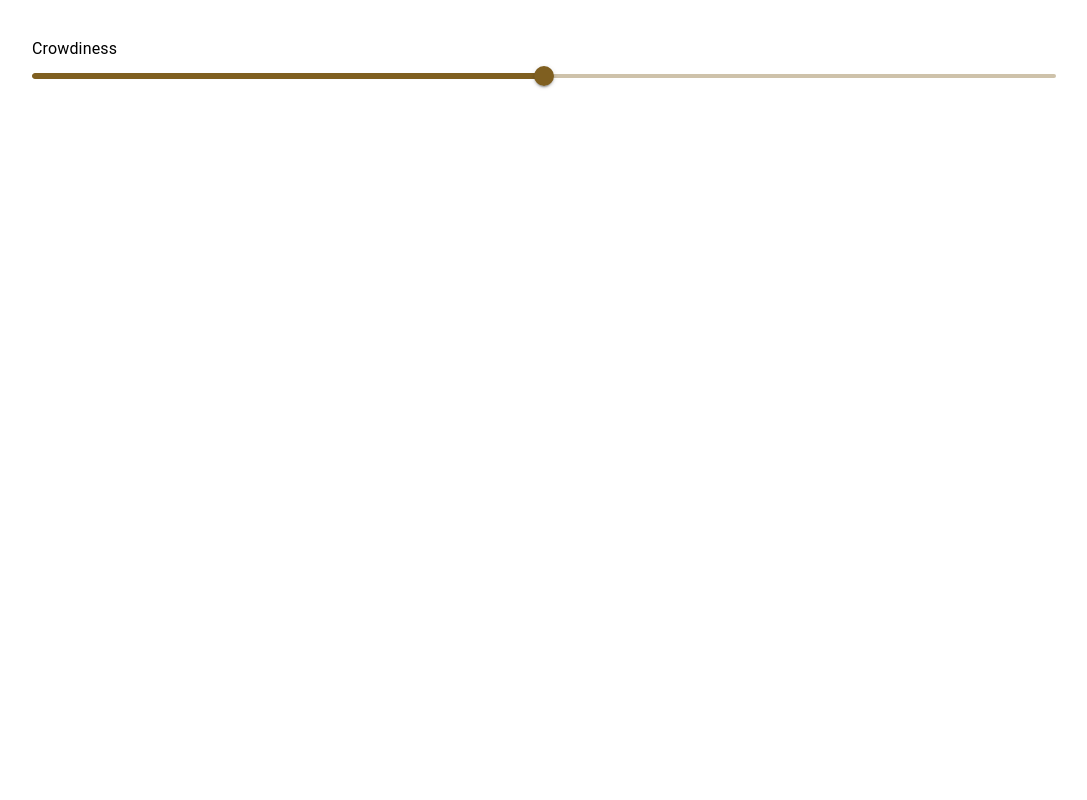
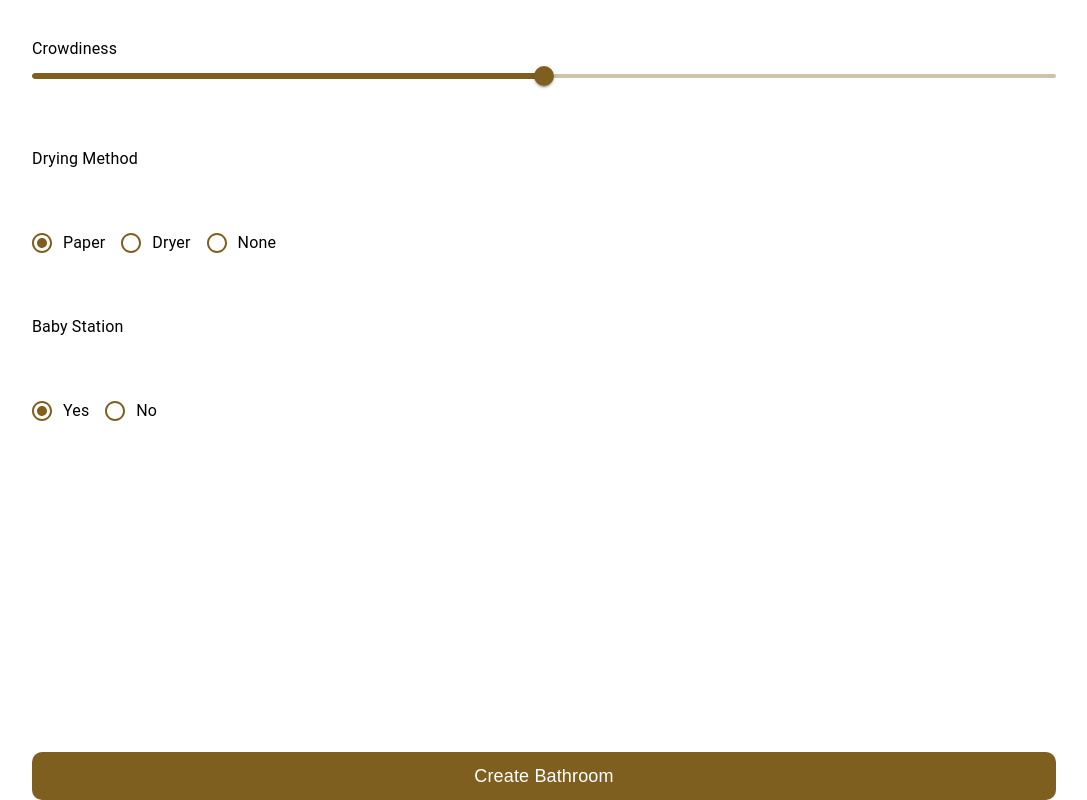
Before and after one commit to danielchungdev/Ploop, a React (Create React App) app in the folder frontend/: page /create-restroom in a window 1280 px wide. Shown: the part 773-1573 px from the top of the page, without its empty margins (96-1183 px from the left). Before the commit the page ends 920 px from the top, so only its background shows below. Built offline with nearby package versions, Linux system fonts and the light colour scheme.

Commit message:
asdfasdfasdf

```diff
--- a/frontend/src/Pages/CreateRestroom.js
+++ b/frontend/src/Pages/CreateRestroom.js
@@ -5,16 +5,27 @@ import Input from '../Components/Input'
 import '../Sass/main.scss'
 import Rating from '@mui/material/Rating';
 import Typography from '@mui/material/Typography';
-import { Slider } from '@mui/material'
+import { Slider, RadioGroup, FormControlLabel, Radio } from '@mui/material'
+import Button from '../Components/Button'
 
 export default function CreateRestroom() {
 
     const [cleanliness, setCleanliness] = useState(1);
     const [ambience, setAmbience] = useState(1);
     const [crowdiness, setCrowdiness] = useState(50)
+    const [dryingValue, setDryingValue] = useState(0)
+    const [babyStation, setBabyStation] = useState(0)
 
     const handleSlider = (event, newValue) => {
         setCrowdiness(newValue)
+    }
+
+    const handleDryingChange = (event) => {
+        setDryingValue(event.target.value)
+    }
+
+    const handleBabyChange = (event) => {
+        setBabyStation(event.target.value)
     }
 
     return (
@@ -52,9 +63,35 @@ export default function CreateRestroom() {
                     </div>
 
                     <div>
+                        <Typography component="legend">Drying Method</Typography>
+                        <RadioGroup row
+                            aria-label="Drying Method"
+                            defaultValue={dryingValue}
+                            name="radio-buttons-group"
+                            onChange={handleDryingChange}
+                        >
+                            <FormControlLabel value="0" control={<Radio sx={{color: "#7F5F20", '&.Mui-checked':{color: "#7F5F20"}}}/>} label="Paper" />
+                            <FormControlLabel value="1" control={<Radio sx={{color: "#7F5F20", '&.Mui-checked':{color: "#7F5F20"}}}/>} label="Dryer" />
+                            <FormControlLabel value="2" control={<Radio sx={{color: "#7F5F20", '&.Mui-checked':{color: "#7F5F20"}}}/>} label="None" />
+                        </RadioGroup>
+                    </div>
 
+                    <div>
+                        <Typography component="legend">Baby Station</Typography>
+                        <RadioGroup row
+                            aria-label="Drying Method"
+                            defaultValue={babyStation}
+                            name="radio-buttons-group"
+                            onChange={handleBabyChange}
+                        >
+                            <FormControlLabel value="0" control={<Radio sx={{color: "#7F5F20", '&.Mui-checked':{color: "#7F5F20"}}}/>} label="Yes" />
+                            <FormControlLabel value="1" control={<Radio sx={{color: "#7F5F20", '&.Mui-checked':{color: "#7F5F20"}}}/>} label="No" />
+                        </RadioGroup>
                     </div>
                 </form>
+                <div class="button-container">
+                    <Button>Create Bathroom</Button>
+                </div>
             </div>
         </div>
     )
--- a/frontend/src/Sass/Pages/_create.scss
+++ b/frontend/src/Sass/Pages/_create.scss
@@ -29,5 +29,8 @@
 
 .MuiSlider-thumb{
     color: #7F5F20;
+}
 
+.button-container{
+    margin-top: 25%;
 }
```
